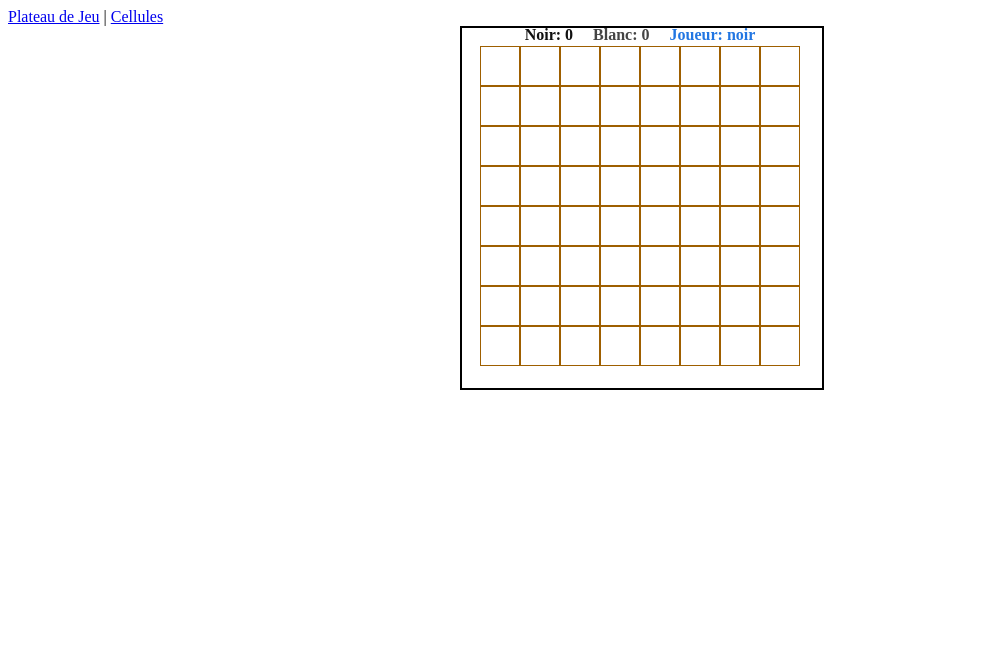
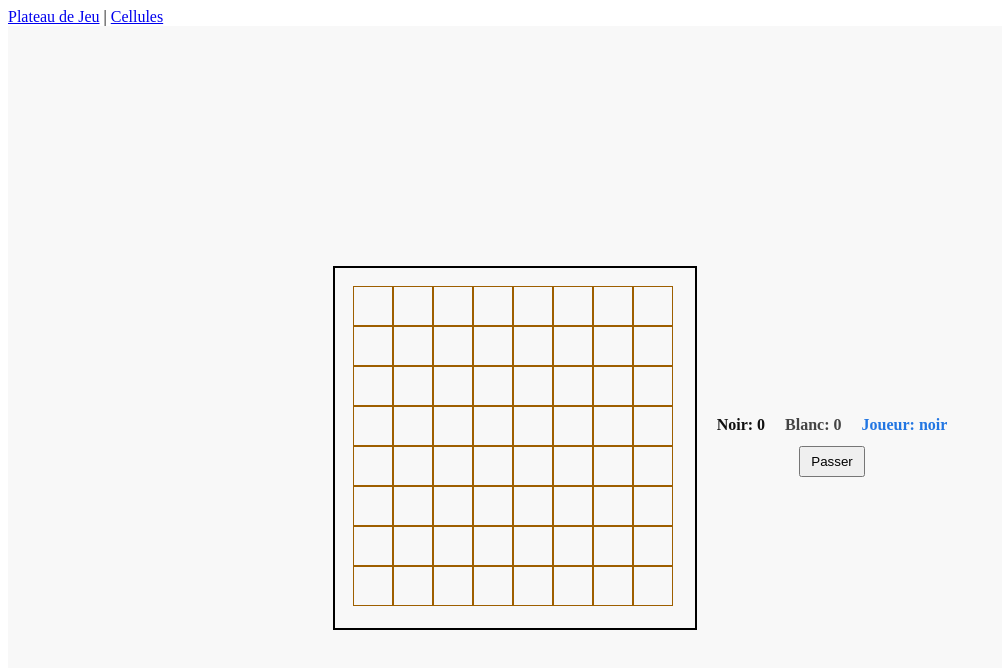
Before and after one commit to Matti-ORT/Jeu_de_go, an Angular app: page /plateau in a window 1280 px wide. Shown: the top 668 px of the page, without its empty margins (0-1002 px from the left). Built offline with nearby package versions, Linux system fonts and the light colour scheme.

Commit message:
la logique de passe pour terminer la partie

```diff
--- a/src/app/plateau/plateau.css
+++ b/src/app/plateau/plateau.css
@@ -5,12 +5,35 @@ body, :host-context(body) {
 
 /* ===================== Plateau principal ===================== */
 :host {
+  display: flex;
+  justify-content: center;
+  align-items: center;
+  gap: 24px;
+  min-height: 100vh;
+  padding: 20px;
+  background: #f8f8f8;
+}
+
+/* Conteneur réel du plateau (pour conserver les dimensions) */
+.board {
   position: relative;
-  display: block;
   width: 360px;
   height: 360px;
-  margin: auto;
 }
+
+/* Panel de contrôle à droite du plateau */
+.controls {
+  display: flex;
+  flex-direction: column;
+  gap: 12px;
+  align-items: center;
+}
+.btn-passer {
+  padding: 6px 10px;
+  cursor: pointer;
+}
+.btn-passer[disabled] { opacity: 0.6; cursor: default; }
+.termine { color: #c33; font-weight: bold; }
 
 /* ===================== Grille d'interaction 9x9 ===================== */
 .grille-interaction {
--- a/src/app/plateau/plateau.html
+++ b/src/app/plateau/plateau.html
@@ -1,21 +1,13 @@
+
+<div class="board">
 	<!-- Grille d'affichage 8x8 (intersections visibles) -->
 	<div class="grille-affichage">
 		<!-- Boucle sur les lignes (8 lignes) -->
 		<div *ngFor="let row of [].constructor(8); let i = index" class="row">
 			<!-- Boucle sur les colonnes (8 colonnes) -->
-		<div *ngFor="let col of [].constructor(8); let j = index" class="intersection">
-
+			<div *ngFor="let col of [].constructor(8); let j = index" class="intersection"></div>
 		</div>
 	</div>
-</div>
-
-<div class="scores">
-  <div class="score noir">Noir: {{ scoreNoir() }}</div>
-  <div class="score blanc">Blanc: {{ scoreBlanc() }}</div>
-  <div class="courant">Joueur: {{ joueur }}</div>
-</div>
-
-
 
 	<!-- Grille d'interaction 9x9 (cases cliquables et invisibles) -->
 	<div class="grille-interaction">
@@ -30,3 +22,17 @@
 			</div>
 		</div>
 	</div>
+</div>
+
+<!-- Controls panel (scores, joueur, bouton Passer) -->
+<div class="controls">
+	<div class="scores">
+		<div class="score noir">Noir: {{ scoreNoir() }}</div>
+		<div class="score blanc">Blanc: {{ scoreBlanc() }}</div>
+		<div class="courant">Joueur: {{ joueur }}</div>
+	</div>
+
+	<button class="btn-passer" (click)="onPass()" [disabled]="partieTerminee">Passer</button>
+
+	<div *ngIf="partieTerminee" class="termine">Partie terminée</div>
+</div>
--- a/src/app/plateau/plateau.ts
+++ b/src/app/plateau/plateau.ts
@@ -14,18 +14,16 @@ export class Plateau {
   // Le joueur courant, commence par 'noir'
   joueur: 'noir' | 'blanc' = 'noir';
 
-
-  scoreNoir = signal(0);
-  scoreBlanc = signal(0);
-
   // Gère le clic sur une case du plateau
   onCaseClick(i: number, j: number) {
-
+    if (this.partieTerminee) return; // bloque les actions si la partie est terminée
     // Vérifie si la case est vide avant de jouer
     if (this.plateau[i][j] === null) {
-
       // affecte le joueur au case
       this.plateau[i][j] = this.joueur;
+      // Un coup normal annule toute passe précédente
+      this.lastPass = null;
+      // Change de joueur
       if (this.joueur === 'noir') {
         this.joueur = 'blanc';
       } else {
@@ -34,14 +32,51 @@ export class Plateau {
     }
   }
 
+
+
+
+    scoreNoir = signal(0);
+    scoreBlanc = signal(0);
+
+  // Gère le clic droit sur une case du plateau pour retirer une pierre
   onCaseRightClick(i: number, j: number, event: MouseEvent) {
     event.preventDefault();
+    if (this.partieTerminee) return; // bloque les actions si la partie est terminée
     const occupant = this.plateau[i][j];
     // si pierre adverse -> retire et augmente le score du joueur courant
-      if (occupant !== null  ) {
+    if (occupant !== null) {
       this.plateau[i][j] = null;
-        if (this.joueur === 'noir') this.scoreNoir.update(s => s + 1);
-        else this.scoreBlanc.update(s => s + 1);
+      // un retrait de pierre annule toute passe précédente
+      this.lastPass = null;
+      if (this.joueur === 'noir') this.scoreNoir.update((s) => s + 1);
+      else this.scoreBlanc.update((s) => s + 1);
+    }
+  }
+
+
+
+
+
+
+  // dernier joueur ayant passé (null si aucune passe active)
+  lastPass: 'noir' | 'blanc' | null = null;
+  partieTerminee: boolean = false; // vrai si deux passes consécutives ont eu lieu
+
+  // Gère la passe du joueur courant
+  onPass() {
+    if (this.partieTerminee) return;
+    if (this.lastPass === null) {
+      // première passe : on enregistre qui a passé et on change de joueur
+      this.lastPass = this.joueur;
+      this.joueur = this.joueur === 'noir' ? 'blanc' : 'noir';
+    } else if (this.lastPass !== this.joueur) {
+      // l'autre joueur passe consécutivement => fin de la partie
+      this.partieTerminee = true;
+      this.lastPass = null;
+    } else {
+      // sécurité : si le même joueur passe deux fois de suite (improbable), on ne termine pas
+      this.lastPass = this.joueur; // reste la même
+      this.joueur = this.joueur === 'noir' ? 'blanc' : 'noir';
     }
   }
 }
```
Lines whose indentation alone changed are shown as unchanged.
